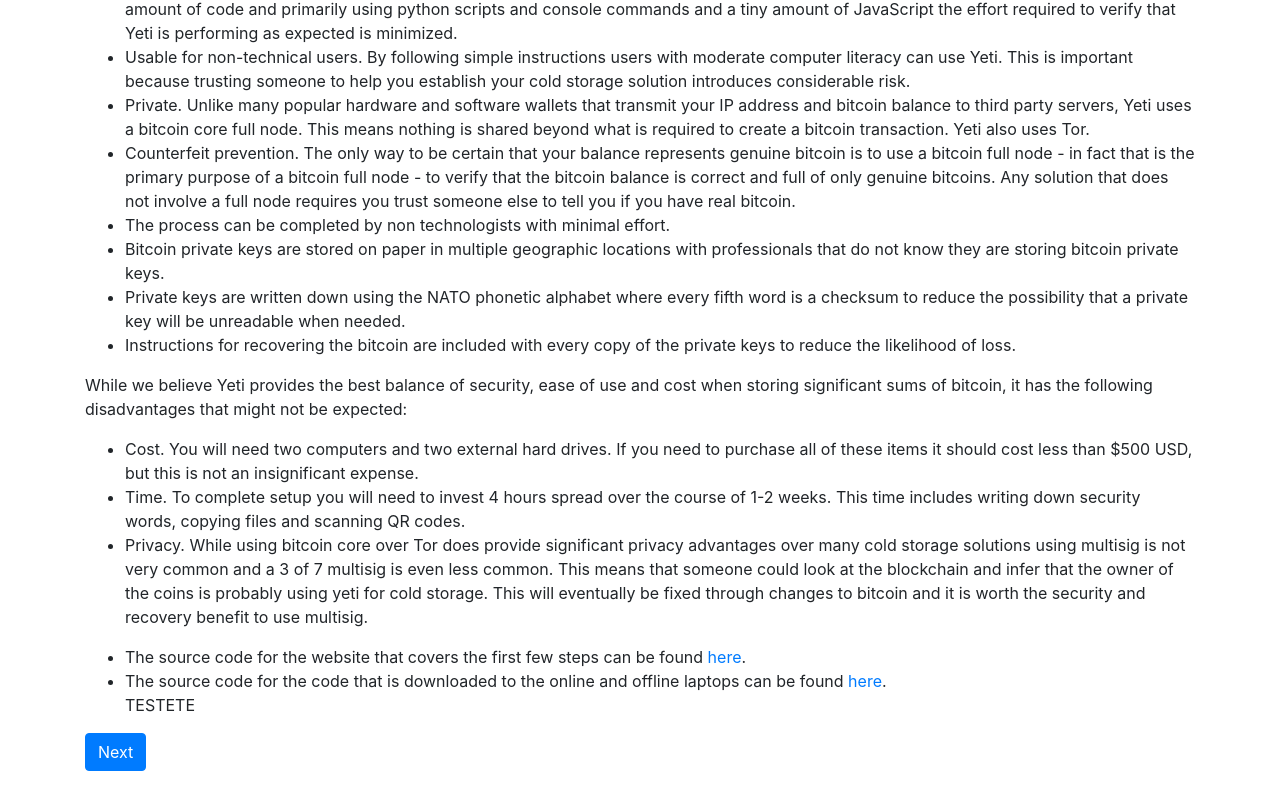
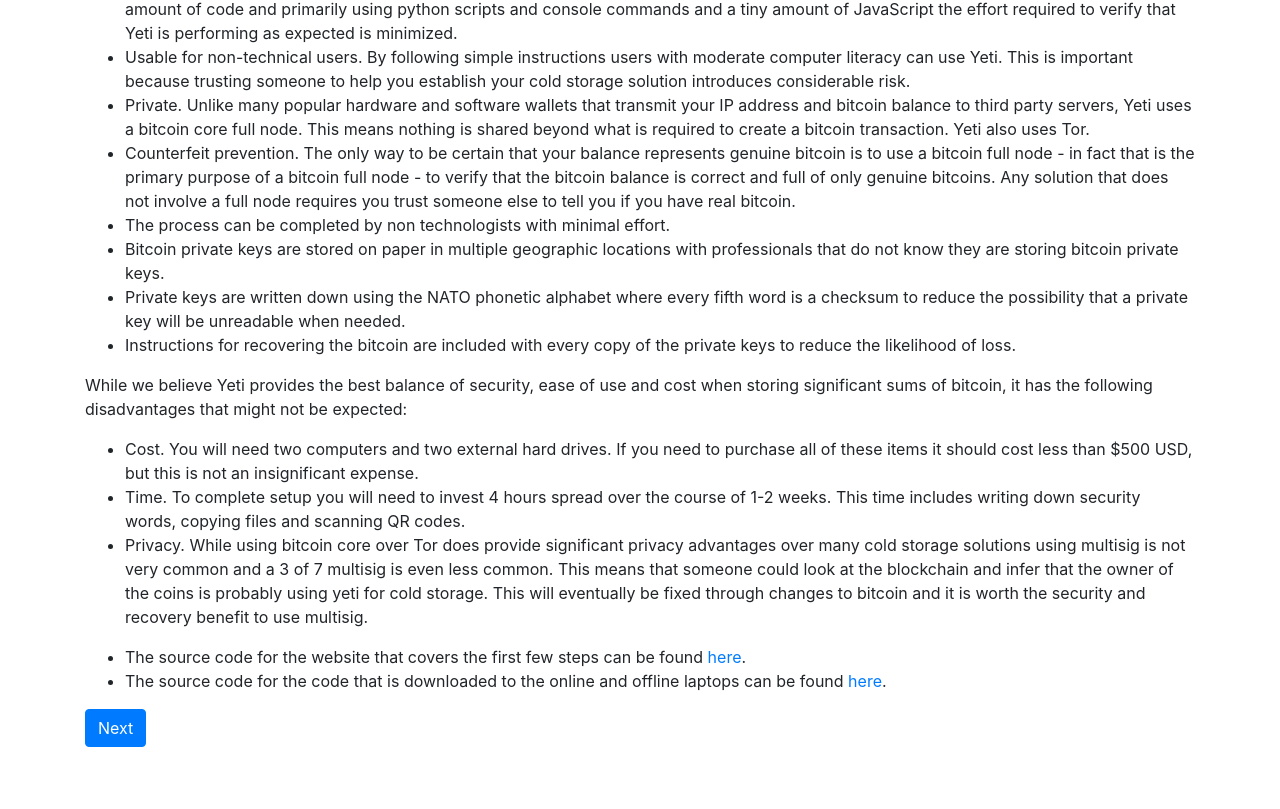
Before and after one commit to JWWeatherman/yetihosted, a Vue app: page / in a window 1280 px wide. Shown: the part 651-1460 px from the top of the page. Built offline with nearby package versions, Linux system fonts and the light colour scheme; what vue-default-value would draw is missing.

Commit message:
end test

```diff
--- a/src/components/overview.vue
+++ b/src/components/overview.vue
@@ -28,7 +28,6 @@
       <ul>
         <li>The source code for the website that covers the first few steps can be found <a href="https://github.com/JWWeatherman/yetihosted">here</a>.</li>
         <li>The source code for the code that is downloaded to the online and offline laptops can be found <a href="https://github.com/JWWeatherman/yeticold">here</a>.</li>
-        TESTETE
       </ul>
       <input v-on:click="click" style="margin-bottom:50px;" class="btn btn-primary" type="submit" id="next" value="Next">
     </div>
```
